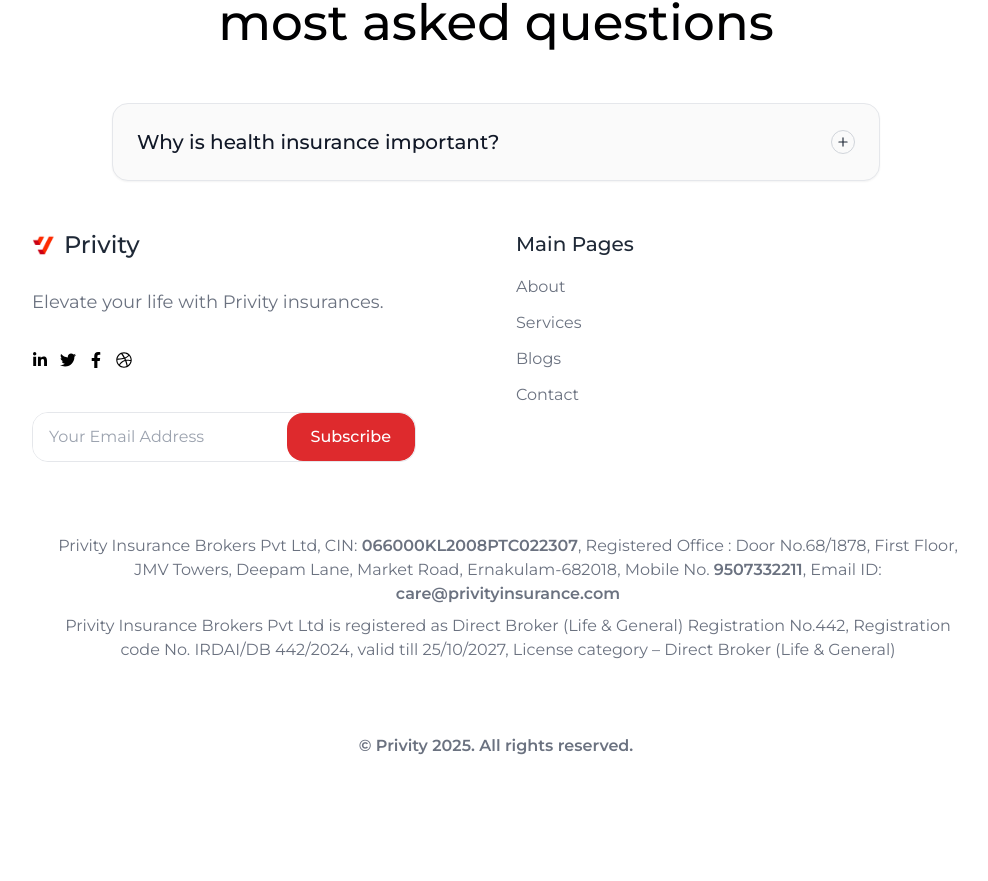
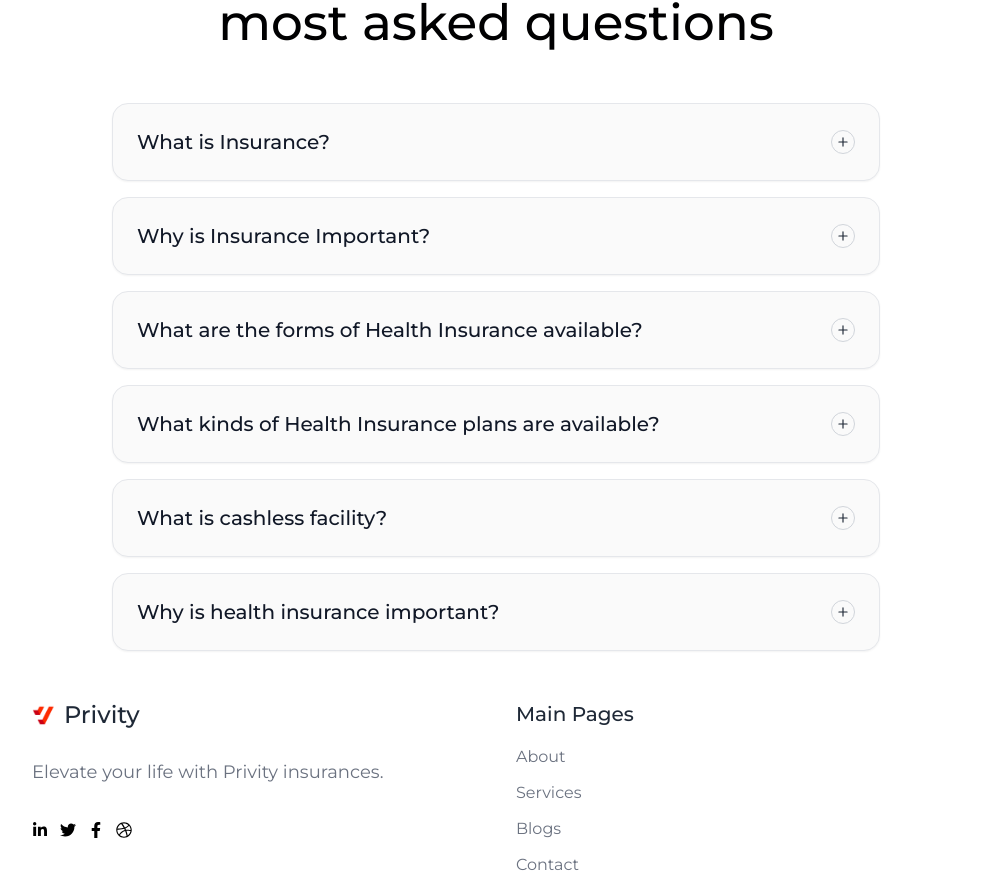
Before and after one commit to sathyasy0506/Privity, a React (Vite) app: page / in a window 1280 px wide. Shown: the part 9316-10197 px from the top of the page, without its empty margins (144-1132 px from the left). Before the commit the page ends 10122 px from the top, so only its background shows below. Built offline with nearby package versions, Linux system fonts and the light colour scheme.

Commit message:
Update FAQSection.jsx faqs

```diff
--- a/src/components/Pages/Home/FAQSection.jsx
+++ b/src/components/Pages/Home/FAQSection.jsx
@@ -2,6 +2,31 @@
 import { Plus } from "lucide-react"; // We'll animate the Plus icon into X
 
 const faqs = [
+  {
+    question: "What is Insurance?",
+    answer:
+      "Insurance allows individuals and businesses to transfer the financial burden of potential losses to an insurance company.",
+  },
+  {
+    question: "Why is Insurance Important?",
+    answer:
+      "Insurance can help prevent financial ruin in the face of unexpected events.",
+  },
+  {
+    question: "What are the forms of Health Insurance available?",
+    answer:
+      "Key sales metrics to track include conversion rates, average deal size, customer acquisition cost, sales cycle length, and customer lifetime value.",
+  },
+  {
+    question: "What kinds of Health Insurance plans are available?",
+    answer:
+      "Insurance can help prevent financial ruin in the face of unexpected events.",
+  },
+  {
+    question: "What is cashless facility?",
+    answer:
+      "Insurance can help prevent financial ruin in the face of unexpected events.",
+  },
   {
     question: "Why is health insurance important?",
     answer:
```
